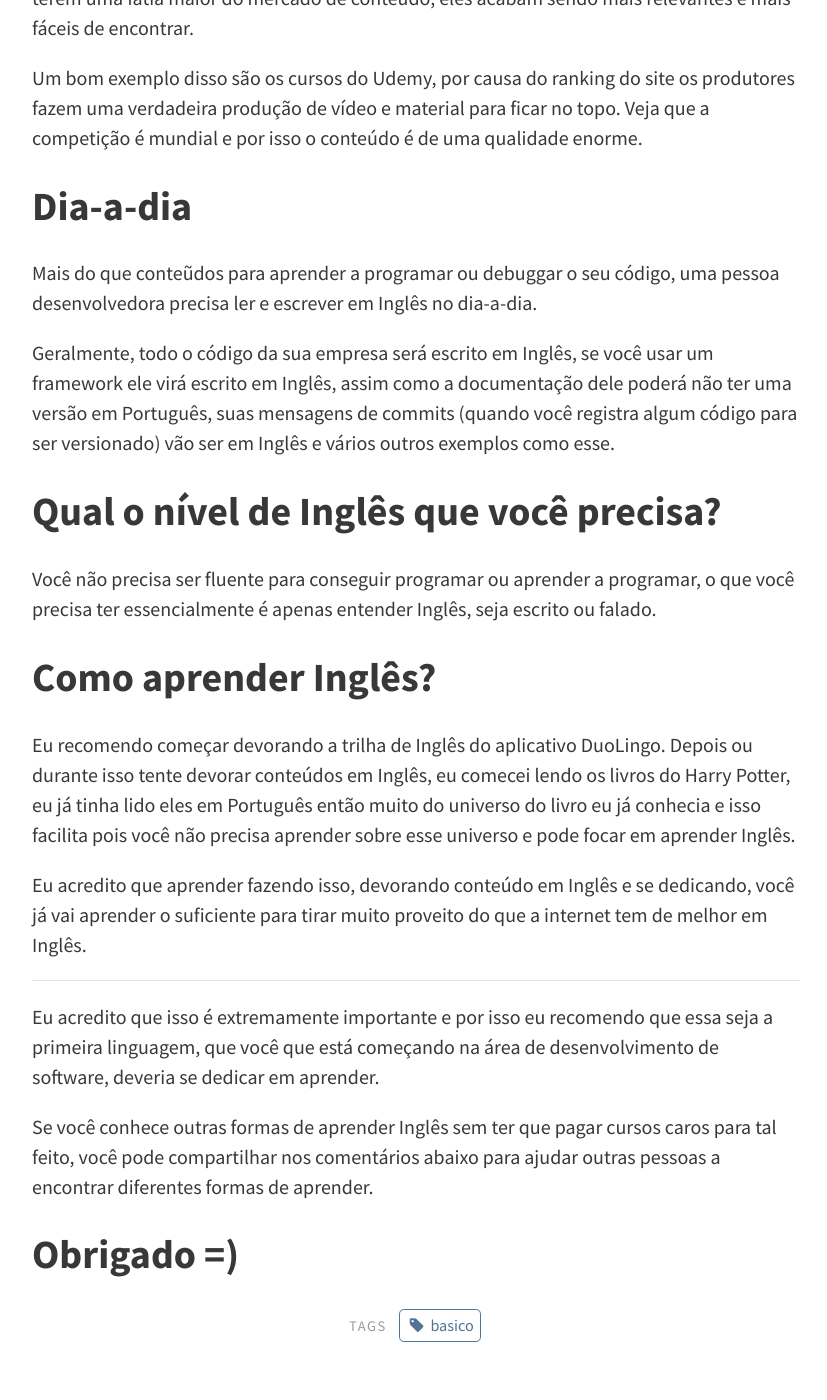
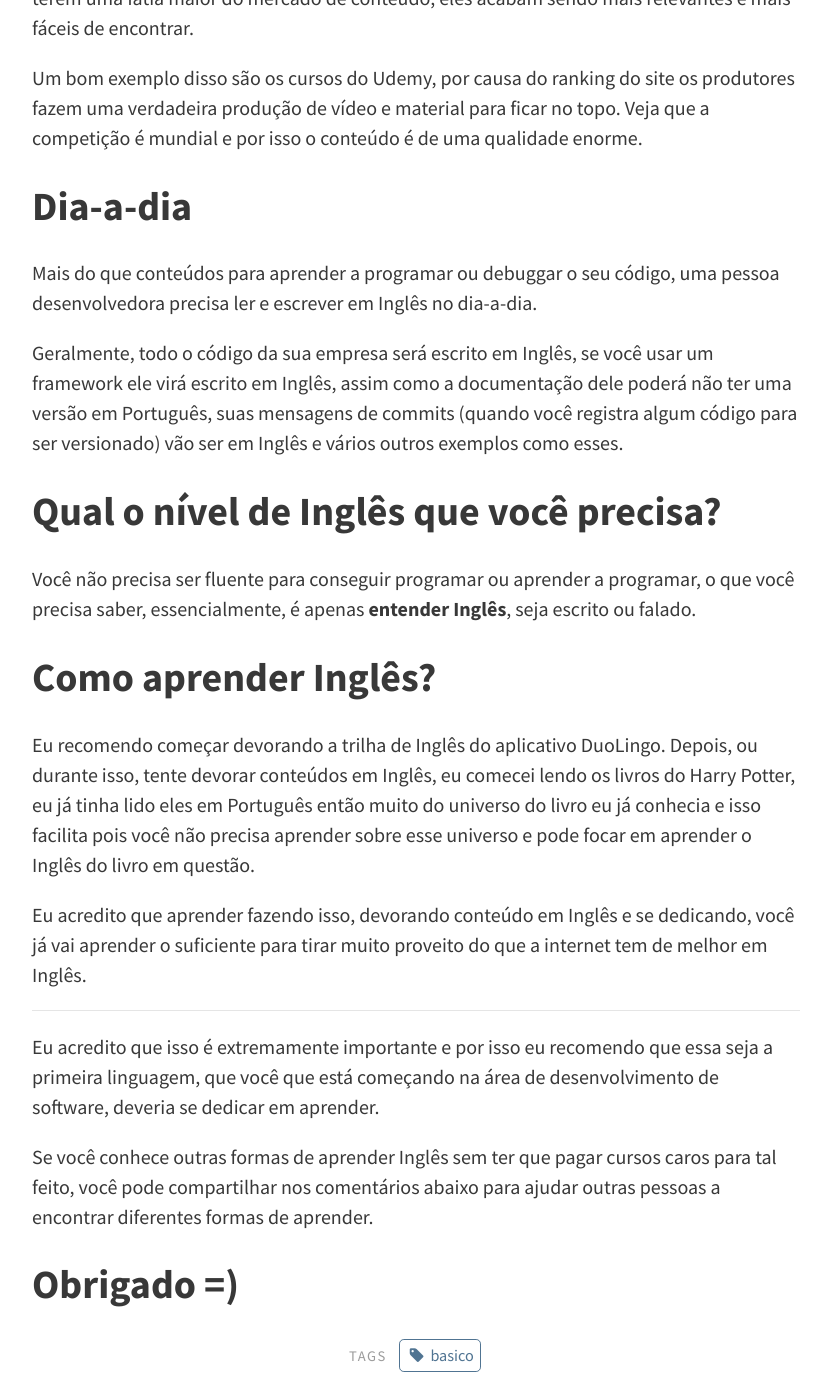
Before and after one commit to lucasprag/rubynostrilhos, a Jekyll site: the page built from _posts/2018-01-29-a-primeira-linguagem-que-toda-pessoa-desenvolvedora-precisa-aprender.md, in a window 1280 px wide and 1400 px high, scrolled down 1143 px. Shown: the whole window, without its empty margins (224-1051 px from the left). Built offline with Jekyll 4.4.1, drawn with Linux system fonts in a browser that asks for light colours; comment, search, counter and statistics services are not loaded.

Commit message:
Fix typo

```diff
--- a/_posts/2018-01-29-a-primeira-linguagem-que-toda-pessoa-desenvolvedora-precisa-aprender.md
+++ b/_posts/2018-01-29-a-primeira-linguagem-que-toda-pessoa-desenvolvedora-precisa-aprender.md
@@ -20,18 +20,18 @@
 
 ## Dia-a-dia
 
-Mais do que conteũdos para aprender a programar ou debuggar o seu código, uma pessoa desenvolvedora precisa ler e escrever em Inglês no dia-a-dia.
+Mais do que conteúdos para aprender a programar ou debuggar o seu código, uma pessoa desenvolvedora precisa ler e escrever em Inglês no dia-a-dia.
 
-Geralmente, todo o código da sua empresa será escrito em Inglês, se você usar um framework ele virá escrito em Inglês, assim como a documentação dele poderá não ter uma versão em Português, suas mensagens de commits (quando você registra algum código para ser versionado) vão ser em Inglês e vários outros exemplos como esse.
+Geralmente, todo o código da sua empresa será escrito em Inglês, se você usar um framework ele virá escrito em Inglês, assim como a documentação dele poderá não ter uma versão em Português, suas mensagens de commits (quando você registra algum código para ser versionado) vão ser em Inglês e vários outros exemplos como esses.
 
 ## Qual o nível de Inglês que você precisa?
 
-Você não precisa ser fluente para conseguir programar ou aprender a programar, o que você precisa ter essencialmente é apenas entender Inglês, seja escrito ou falado.
+Você não precisa ser fluente para conseguir programar ou aprender a programar, o que você precisa saber, essencialmente, é apenas <strong>entender Inglês</strong>, seja escrito ou falado.
 
 
 ## Como aprender Inglês?
 
-Eu recomendo começar devorando a trilha de Inglês do aplicativo DuoLingo. Depois ou durante isso tente devorar conteúdos em Inglês, eu comecei lendo os livros do Harry Potter, eu já tinha lido eles em Português então muito do universo do livro eu já conhecia e isso facilita pois você não precisa aprender sobre esse universo e pode focar em aprender Inglês.
+Eu recomendo começar devorando a trilha de Inglês do aplicativo DuoLingo. Depois, ou durante isso, tente devorar conteúdos em Inglês, eu comecei lendo os livros do Harry Potter, eu já tinha lido eles em Português então muito do universo do livro eu já conhecia e isso facilita pois você não precisa aprender sobre esse universo e pode focar em aprender o Inglês do livro em questão.
 
 Eu acredito que aprender fazendo isso, devorando conteúdo em Inglês e se dedicando, você já vai aprender o suficiente para tirar muito proveito do que a internet tem de melhor em Inglês.
 
```
